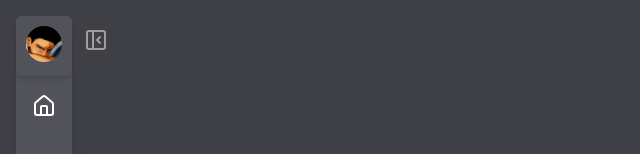
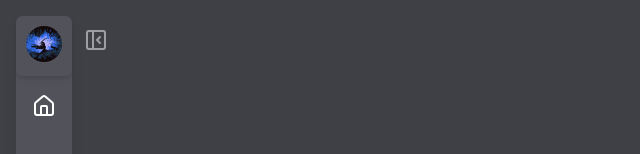
Before and after one commit to Goijil/Sidebar, a React (Vite) app: page / in a window 1280 px wide. Shown: the top 154 px of the page, without its empty margins (0-640 px from the left). Built offline with nearby package versions, Linux system fonts and the light colour scheme.

Commit message:
fix: path for img in data.profile.ts

```diff
--- a/src/components/profile/data.profile.ts
+++ b/src/components/profile/data.profile.ts
@@ -1,3 +1,9 @@
+import img_path from "/berserk_blue.jpg";
+
 export const PROFILE = [
-  { img: "MAINprofile.JPG", login: "Kirill", email: "test.k@gmail.com" },
+  {
+    img: img_path,
+    login: "Kirill",
+    email: "test.k@gmail.com",
+  },
 ];
```
Also changed, not shown: public/MAINprofile.JPG (deleted), public/berserk_blue.jpg (added).
